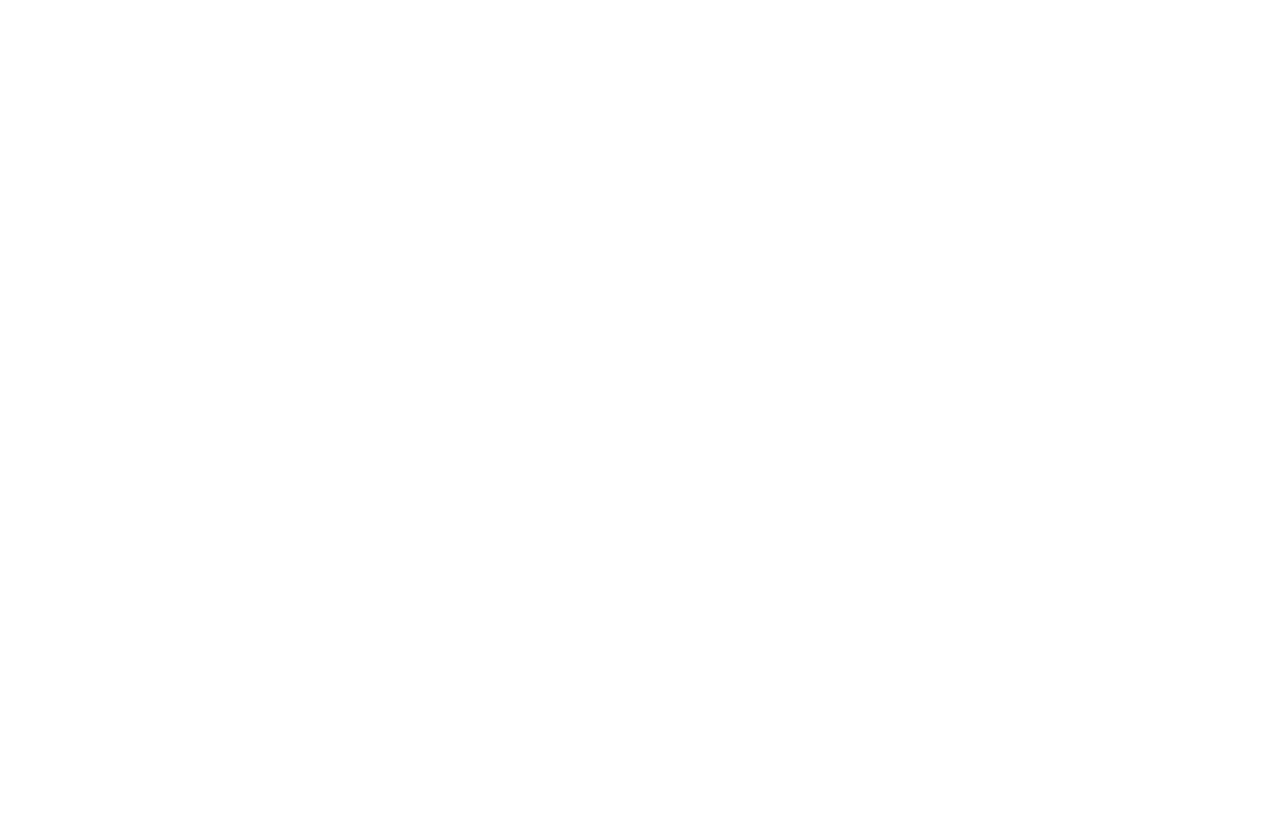
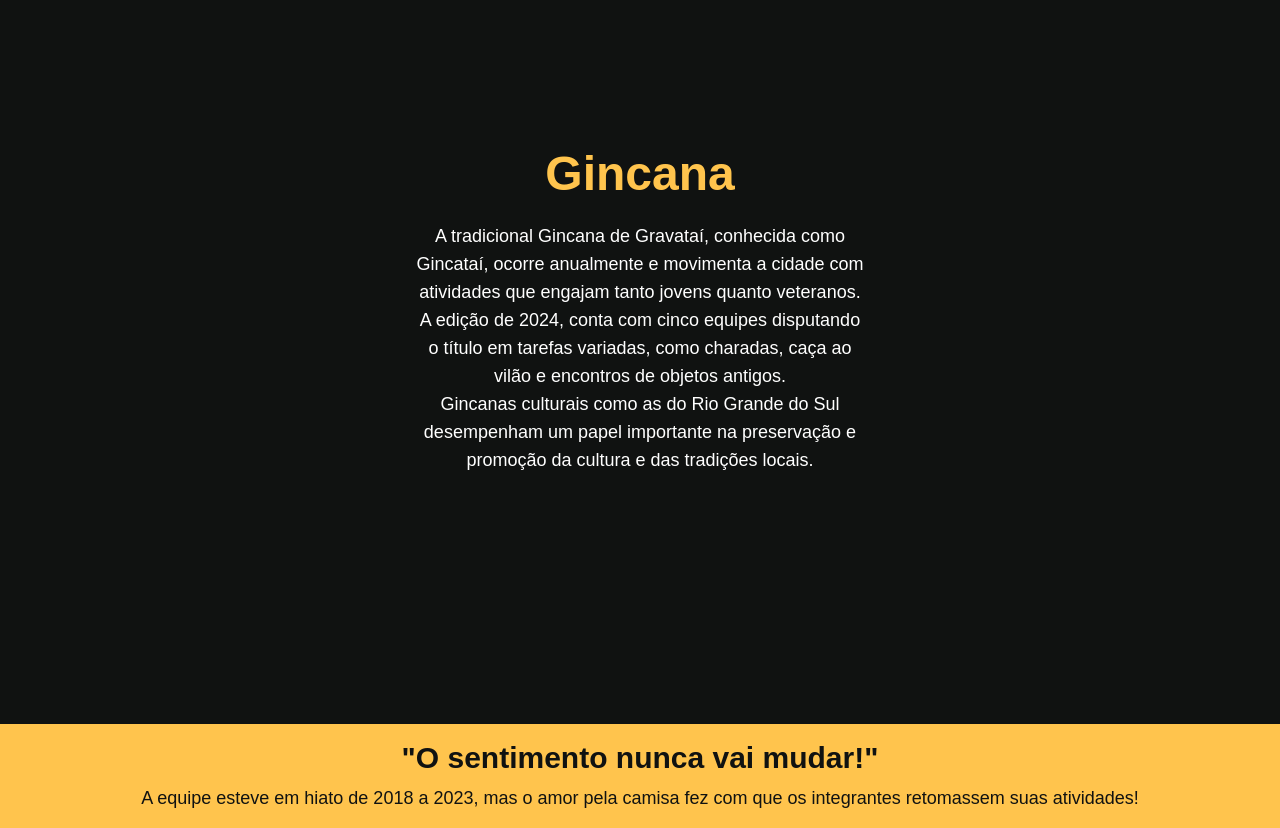
Before and after one commit to christianfonseca03/arrobalhera, a Next.js app: page / in a window 1280 px wide. Shown: the part 2080-2908 px from the top of the page. Before the commit the page ends 2004 px from the top, so only its background shows below. Built offline with nearby package versions, Linux system fonts and the light colour scheme.

Commit message:
add: gincana

```diff
--- /dev/null
+++ b/src/app/components/Gincana.tsx
@@ -0,0 +1,21 @@
+export default function Gincana() {
+  return (
+    <div className="hero bg-inherit min-h-screen">
+      <div className="hero-content text-center">
+        <div className="max-w-md">
+          <h1 className="text-5xl font-bold text-accent">Gincana</h1>
+          <p className="py-6 text-white text-lg">
+            A tradicional Gincana de Gravataí, conhecida como Gincataí, ocorre
+            anualmente e movimenta a cidade com atividades que engajam tanto
+            jovens quanto veteranos. A edição de 2024, conta com cinco equipes
+            disputando o título em tarefas variadas, como charadas, caça ao
+            vilão e encontros de objetos antigos.
+            <br /> Gincanas culturais como as do Rio Grande do Sul desempenham
+            um papel importante na preservação e promoção da cultura e das
+            tradições locais.
+          </p>
+        </div>
+      </div>
+    </div>
+  );
+}
--- a/src/app/page.tsx
+++ b/src/app/page.tsx
@@ -2,6 +2,7 @@
 import HeroSection from "./components/HeroSection";
 import Equipe from "./components/Equipe";
 import Divisor from "./components/Divisor";
+import Gincana from "./components/Gincana";
 
 export default function Home() {
   return (
@@ -19,6 +20,11 @@
         frase="Desde o nosso início revolucionamos a forma de torcer nas gincanas do
           estado, nos tornando a primeira barra gincaneira!"
       />
+      <Gincana />
+      <Divisor
+        titulo="O sentimento nunca vai mudar!"
+        frase="A equipe esteve em hiato de 2018 a 2023, mas o amor pela camisa fez com que os integrantes retomassem suas atividades!"
+      />
     </div>
   );
 }
```
